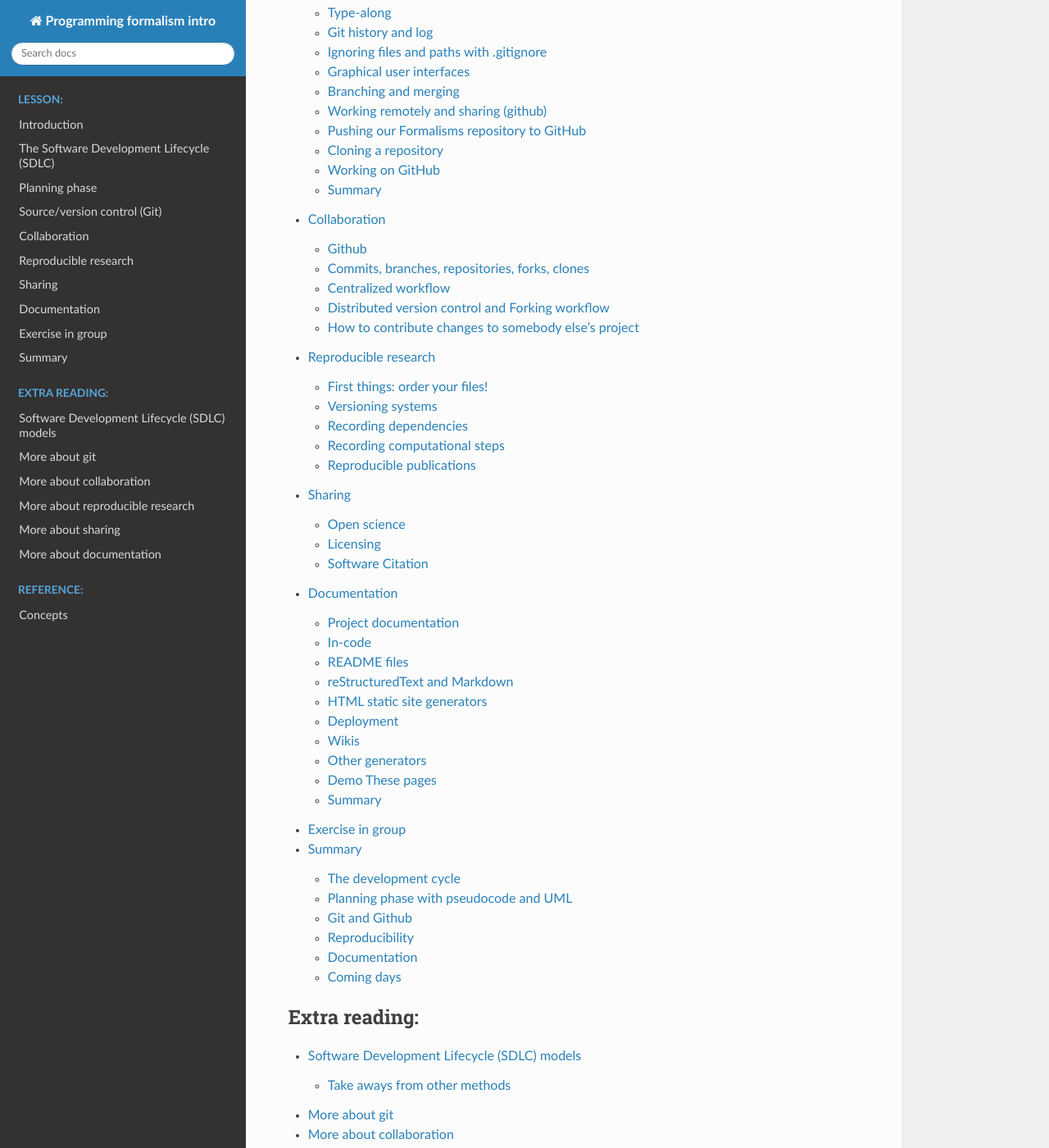
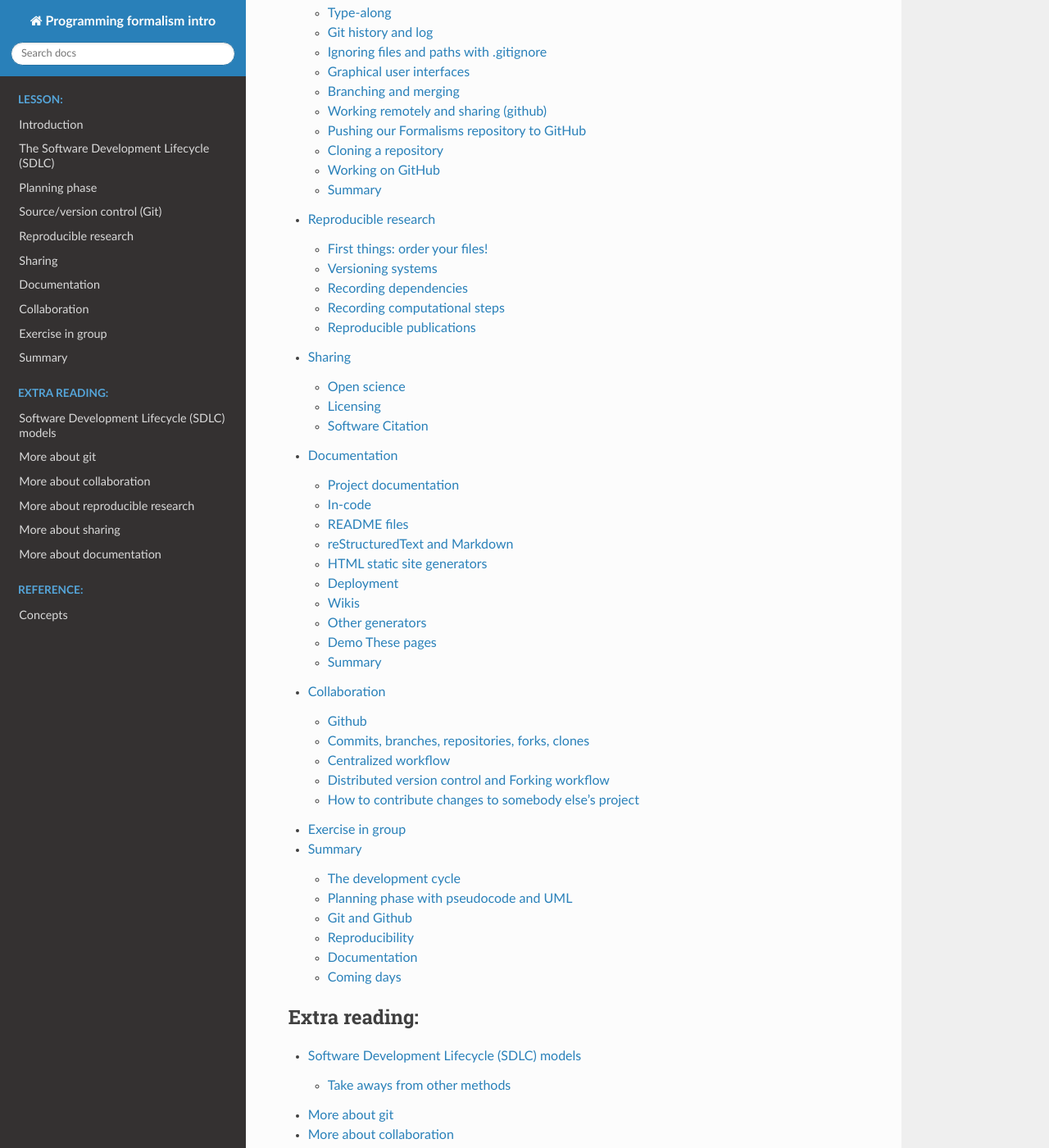
Before and after one commit to UPPMAX/programming_formalisms_intro, a Sphinx documentation site: the page built from doc/index.rst, in a window 1280 px wide and 1400 px high, scrolled down 5455 px. Shown: the whole window at 82% size. Built offline with Sphinx 7.4.7 and the Read the Docs theme 2.0.0, drawn with Linux system fonts in a browser that asks for light colours; pages that are not in the unit, such as notebooks, are missing from menus.

```diff
--- a/doc/index.rst
+++ b/doc/index.rst
@@ -204,10 +204,10 @@ The teachers
    sdlc.md
    flowcharts.md
    sourcecontrol.md
-   collab.md
    reproducible.md
    sharing.md
    documentation.md
+   collab.md
    group_exercise.md
    summary.md
 
```
